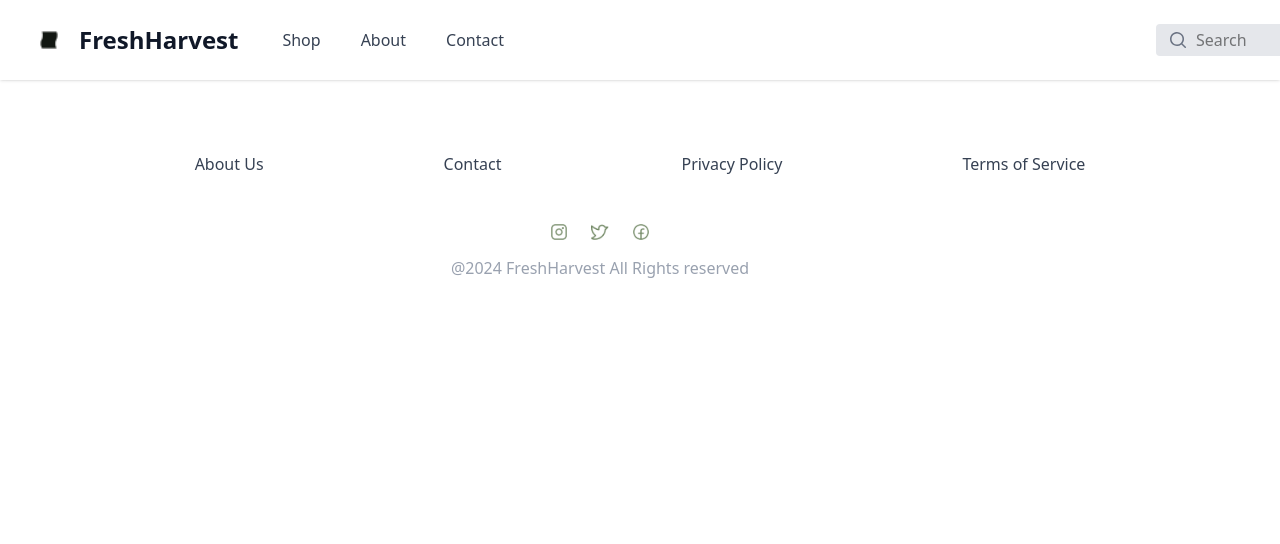
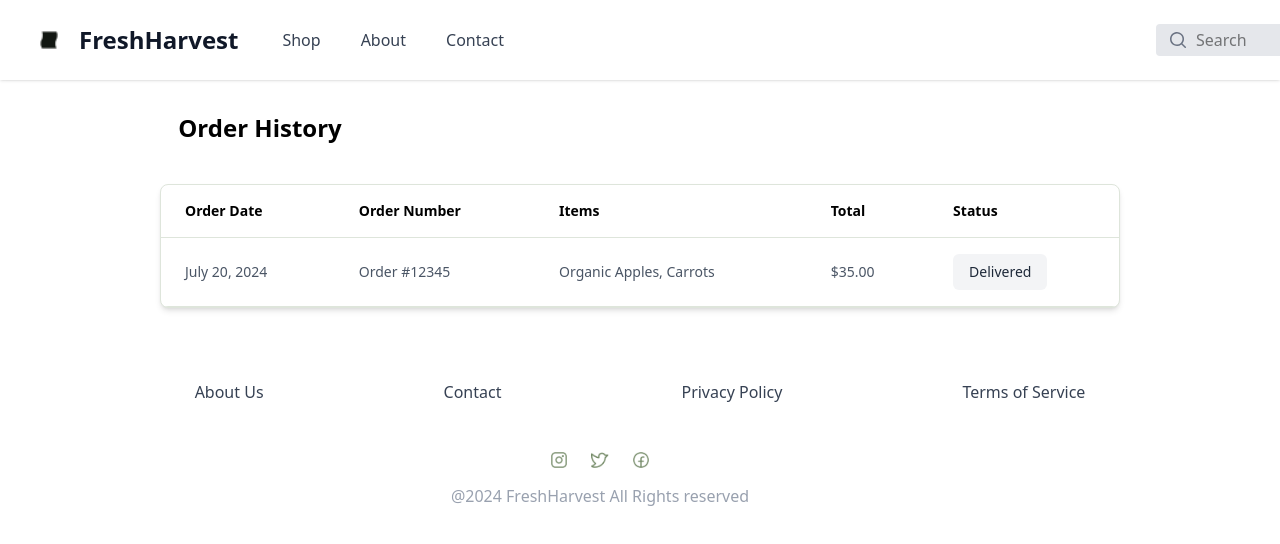
Before and after one commit to lkpreethamGowda/freshharvest-React, a React (Vite) app: page /History in a window 1280 px wide. Shown: the top 544 px of the page. Built offline with nearby package versions, Linux system fonts and the light colour scheme.

Commit message:
Added Order history page

```diff
--- a/src/App.tsx
+++ b/src/App.tsx
@@ -15,6 +15,7 @@ import CustomerReviews from "./components/Review";
 import BadgesPage from "./components/Badges";
 import CartPage from "./components/Cart";
 import OrderPage from "./components/Order";
+import OrderHistory from "./components/History";
 
 function App() {
   return (
@@ -33,6 +34,7 @@ function App() {
         <Route path="/Badges" element={<BadgesPage />} />
         <Route path="/Cart" element={<CartPage />} />
         <Route path="/Order" element={<OrderPage />} />
+        <Route path="/History" element={<OrderHistory />} />
       </Routes>
       <Footer />
     </BrowserRouter>
--- /dev/null
+++ b/src/components/History.tsx
@@ -0,0 +1,56 @@
+function OrderHistory() {
+  return (
+    <div>
+      <div className="flex justify-center mt-8">
+        <h1 className="text-2xl mr-190 font-bold">Order History</h1>
+      </div>
+      <div className="flex items-center justify-center">
+        <div className="overflow-x-auto bg-white shadow-md rounded-lg w-240 border mt-10 border-[#DEE5DB]">
+          <table className="min-w-full">
+            <thead className="border-b border-[#DEE5DB]">
+              <tr>
+                <th className="px-6 py-4 text-left text-sm font-semibold">
+                  Order Date
+                </th>
+                <th className="px-6 py-4 text-left text-sm font-semibold">
+                  Order Number
+                </th>
+                <th className="px-6 py-4 text-left text-sm font-semibold">
+                  Items
+                </th>
+                <th className="px-6 py-4 text-left text-sm font-semibold ">
+                  Total
+                </th>
+                <th className="px-6 py-4 text-left text-sm font-semibold">
+                  Status
+                </th>
+              </tr>
+            </thead>
+            <tbody>
+              <tr className="border-b border-[#DEE5DB]">
+                <td className="px-6 py-4 whitespace-nowrap text-sm text-gray-600">
+                  July 20, 2024
+                </td>
+                <td className="px-6 py-4 whitespace-nowrap text-sm text-gray-600">
+                  Order #12345
+                </td>
+                <td className="px-6 py-4 whitespace-nowrap text-sm text-gray-600">
+                  Organic Apples, Carrots
+                </td>
+                <td className="px-6 py-4 whitespace-nowrap text-sm text-gray-600">
+                  $35.00
+                </td>
+                <td className="px-6 py-4 whitespace-nowrap">
+                  <span className="inline-flex items-center px-4 py-2 rounded-md text-sm font-medium bg-gray-100 text-gray-800">
+                    Delivered
+                  </span>
+                </td>
+              </tr>
+            </tbody>
+          </table>
+        </div>
+      </div>
+    </div>
+  );
+}
+export default OrderHistory;
```
